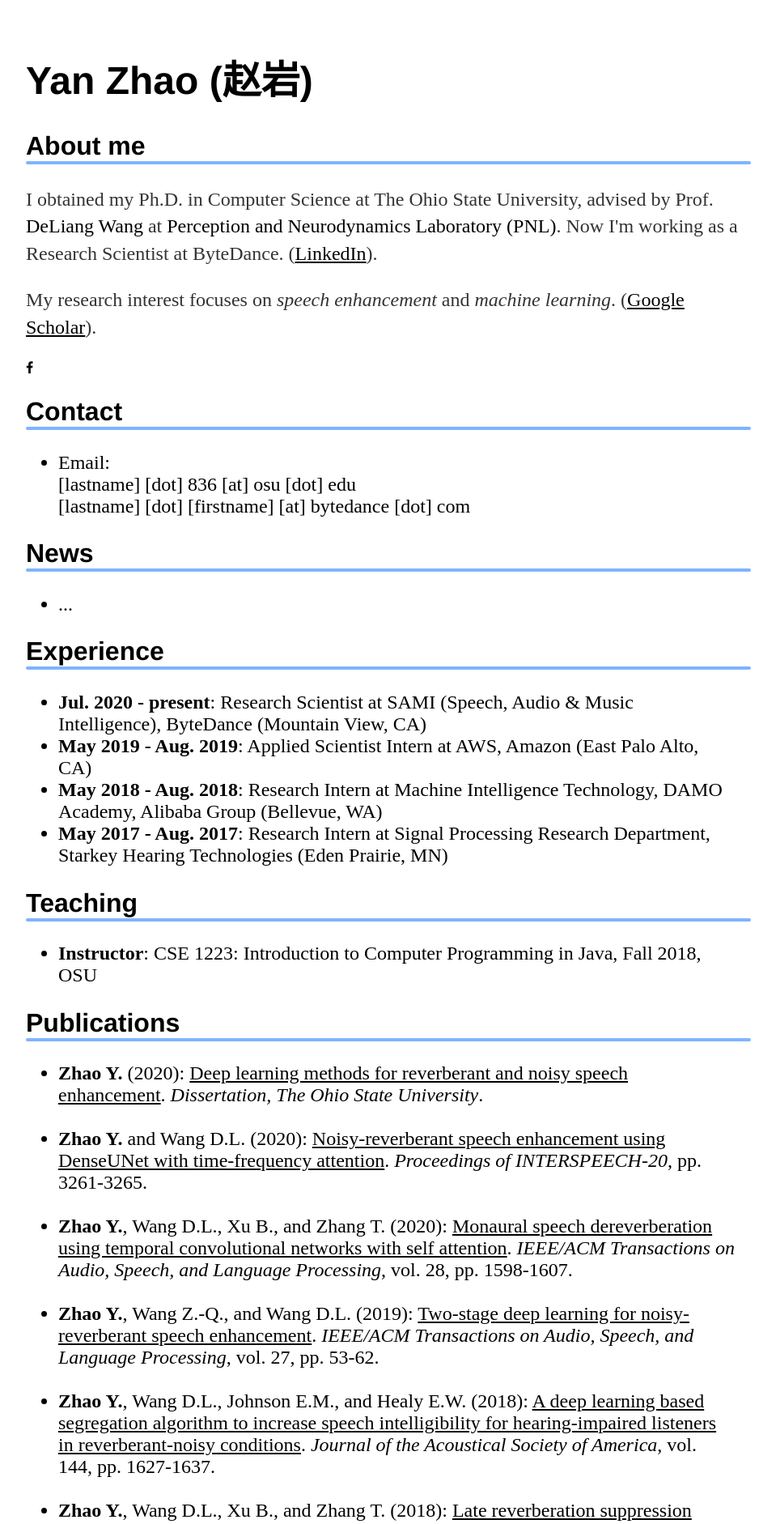
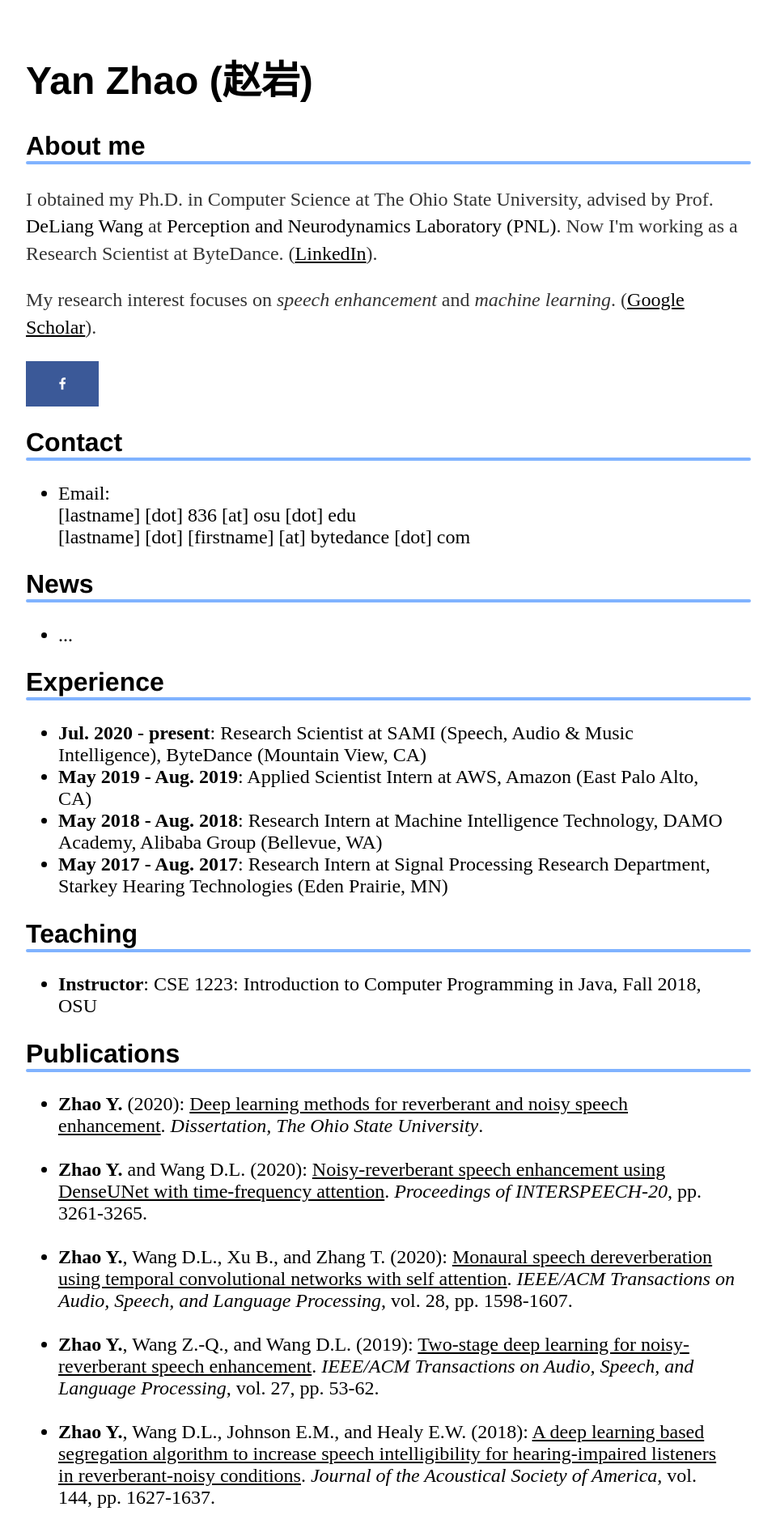
Before and after one commit to cliffzhao/cliffzhao.github.io, a Jekyll site: the page built from index.html, in a window 1280 px wide. Shown: the top 1882 px of the page at 81% size, without its empty margins (160-1119 px from the left). Built offline with Jekyll 4.4.1, drawn with Linux system fonts in a browser that asks for light colours.

Commit message:
Update main.css

```diff
--- a/css/main.css
+++ b/css/main.css
@@ -78,3 +78,25 @@
     list-style: none;
     font-size: 1.5em;
 }
+
+/* Style all font awesome icons */
+.fa {
+  padding: 20px;
+  font-size: 30px;
+  width: 50px;
+  text-align: center;
+  text-decoration: none;
+}
+
+/* Add a hover effect if you want */
+.fa:hover {
+  opacity: 0.7;
+}
+
+/* Set a specific color for each brand */
+
+/* Facebook */
+.fa-facebook {
+  background: #3B5998;
+  color: white;
+}
```
